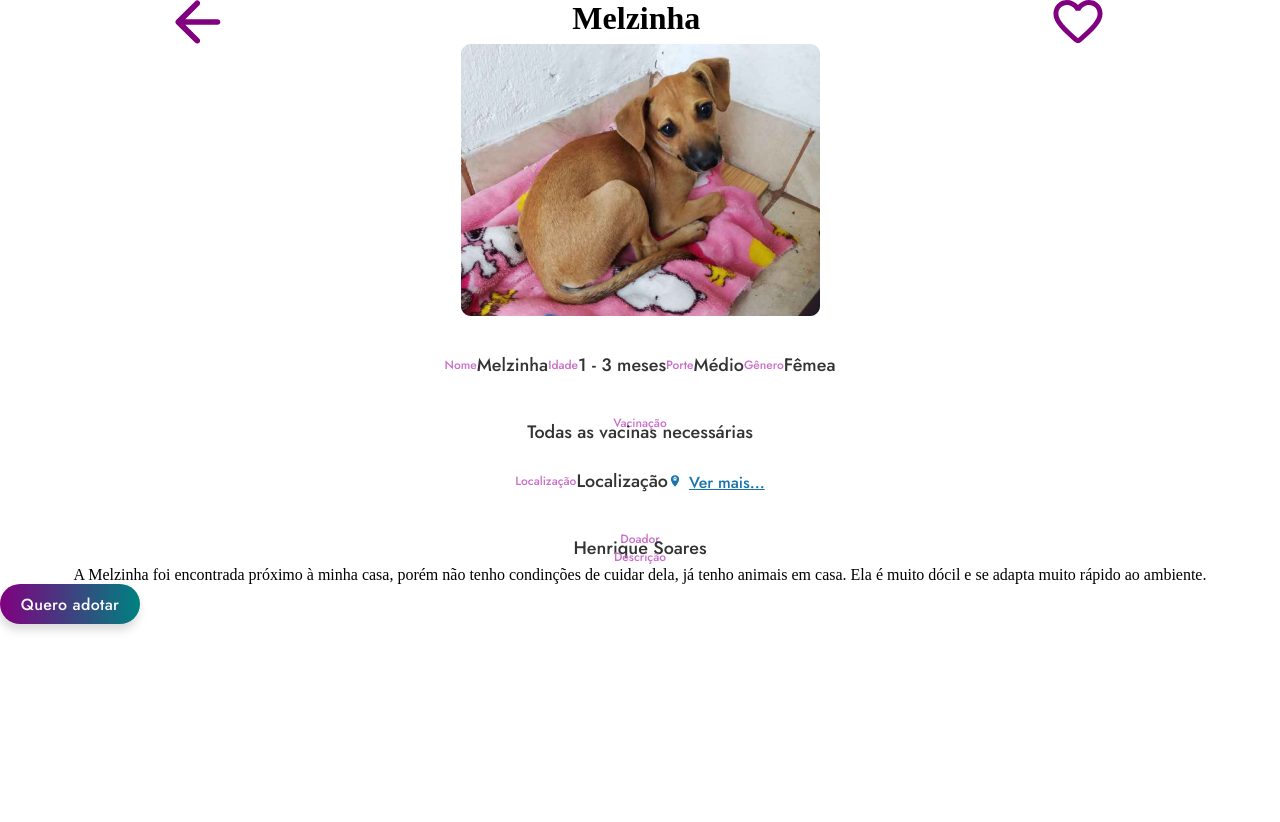
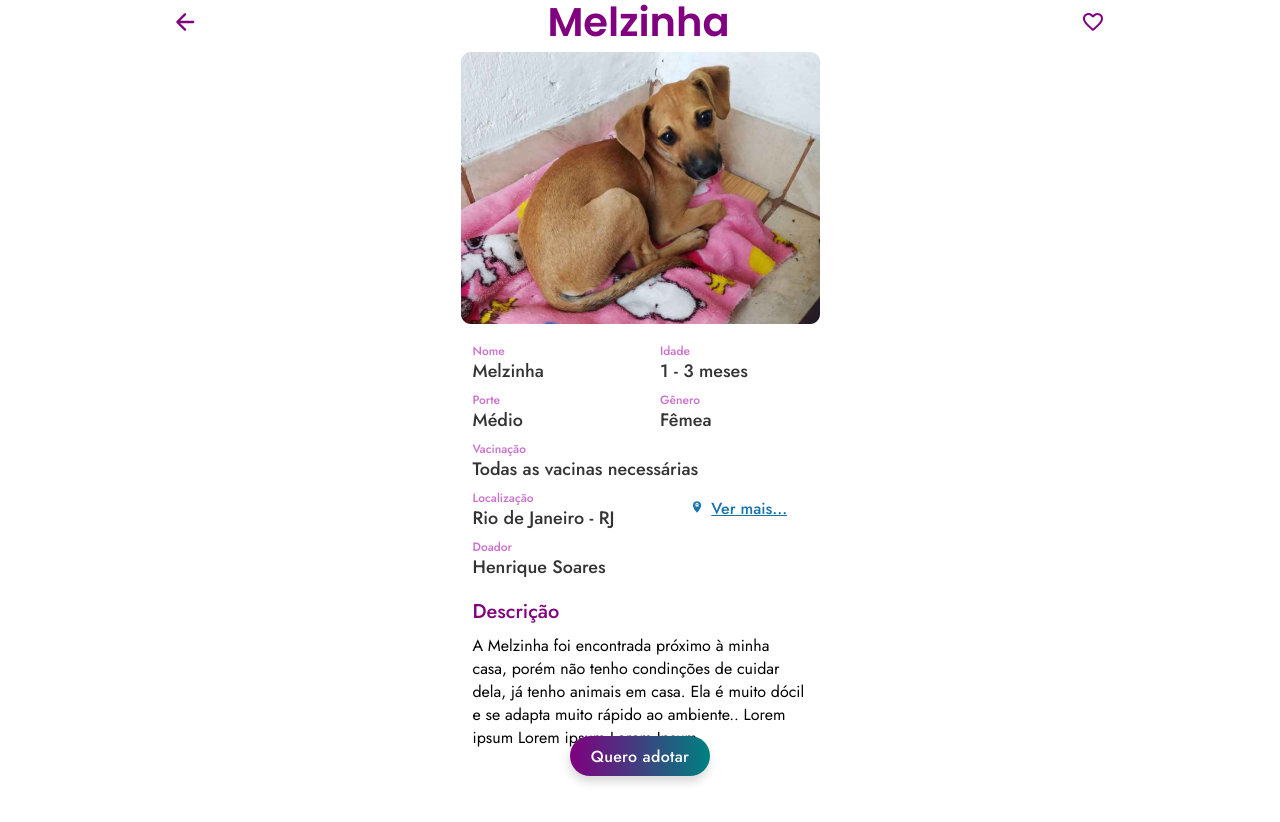
Before and after one commit to estartandodevs-course/Busquepet, a React (Create React App) app: page /dados-do-contato in a window 1280 px wide. Shown: the top 822 px of the page. Before the commit the page ends 800 px from the top, so only its background shows below. Built offline with nearby package versions, Linux system fonts and the light colour scheme.

Commit message:
Criado pet detalhes e feito componetes

```diff
--- a/src/App.js
+++ b/src/App.js
@@ -3,7 +3,7 @@ import React from 'react';
 import './app.scss'
 // import { useState } from 'react';
 // import { Select } from './components/select/Index';
-// import Icone from './assets/images/Coracao.svg';
+ import Icone from './assets/images/Coracao.svg';
 // import Routes from './components/Routes';
 // import LocationData from './pages/cadastro-do-doador/cadastro-dados-localizacao';
 import PetDetail from './pages/perfil-pet/detalhe-perfil-pet/index';
@@ -18,10 +18,10 @@ function App() {
 		<div className="App">
 			{/* <DonorRegister /> */}
 			{/* <LocationData/> */}
-			<PetDetail titleName="Melzinha" dogImage={Melzinha} description="A Melzinha foi encontrada próximo à minha casa, porém não tenho condinções de cuidar dela, já tenho animais em casa. Ela é muito dócil e se adapta muito rápido ao ambiente."></PetDetail>
+			<PetDetail dogImage={Melzinha} description="A Melzinha foi encontrada próximo à minha casa, porém não tenho condinções de cuidar dela, já tenho animais em casa. Ela é muito dócil e se adapta muito rápido ao ambiente.. Lorem ipsum Lorem ipsum Lorem Ipsum."></PetDetail>
 			{/* <Routes /> */}
-			{/* <Button name="Vamos" icon={Icone} class="purple"></Button>
-			<Select type="estado" /> */}
+			 {/* <Button name="Fazer" identifier="green"></Button> */}
+			{/*<Select type="estado" /> */}
 
 		</div>
 	);
--- a/src/components/Button/Button.scss
+++ b/src/components/Button/Button.scss
@@ -1,5 +1,4 @@
 @import url('https://fonts.googleapis.com/css2?family=Jost:wght@500&display=swap');
-
 %buttonStyle{
     width: 140px;
     height: 40px;
@@ -48,10 +47,14 @@
 .white{
     @extend %buttonStyle;
 
+    .text-button{
+        color: #800080 ;
+    }
+
     &:enabled{
         background:#FBFBFB;
         border: 1.5px solid #800080;
-        color: #800080;
+
 
         img{
             display: none;
@@ -98,4 +101,25 @@
             }
         }
     }
+
+
 }
+
+.whiteGreen{
+    @extend %buttonStyle;
+    .text-button{
+        color: #008080 ;
+    }
+    &:enabled{
+        background:#FBFBFB;
+        border: 1.5px solid #00CCCC;
+
+    img{
+        display: none;
+    }
+
+    &:hover{
+        //Ver se tem no figma
+    }
+}
+}
--- a/src/components/Button/index.jsx
+++ b/src/components/Button/index.jsx
@@ -6,7 +6,7 @@ export default function Button (props) {
     const {identifier, icon, name, onClick, disabled} = props;
     return(
         <div>
-            <button className={identifier} onClick={onClick} disabled={disabled} >
+            <button className={identifier} onClick={onClick}  >
                 <div className="button-Dad">
                         <Text type="textbutton">{name}</Text>
                     <img className="Icons" src={icon} alt="Icon"/>
--- /dev/null
+++ b/src/components/header-tela-adocao/Style.scss
@@ -0,0 +1,49 @@
+@import url('https://fonts.googleapis.com/css2?family=Poppins:wght@600&display=swap');
+
+%headerStyle{
+    display: flex;
+    width: 100%;
+    justify-content: space-around;
+    align-items: center;
+    height: 44px;
+    font-family: 'Poppins', sans-serif;
+    font-style: normal;
+    font-weight: 600;
+    font-size: 20px;
+    font-style: normal;
+
+    img{
+        cursor: pointer;
+    }
+}
+
+.headerWhite{
+    @extend %headerStyle;
+    color: #800080;
+}
+
+.headerGreen{
+    @extend %headerStyle;
+    justify-content: space-around;
+    color: #FBFBFB;
+    background: linear-gradient(90.79deg, #008080 0%, #800080 100%);
+
+    img{
+        &:first-child{
+           opacity: 0;
+           cursor:default;
+        }
+    }
+}
+
+.headerDonor{
+    @extend %headerStyle;
+    color: #800080;
+
+    img{
+        &:last-child{
+            opacity: 0;
+            cursor:default;
+        }
+    }
+}
--- /dev/null
+++ b/src/components/header-tela-adocao/index.jsx
@@ -0,0 +1,16 @@
+import './Style.scss'
+
+export default function HeaderAdoption(props){
+
+    const {titleName, imageOne,imageTwo,identification} = props;
+
+    return(
+        <>
+        <header className={identification}>
+                <img src={imageOne} alt="seta volta"/>
+                <h1>{titleName}</h1>
+                <img src={imageTwo} alt="coracao"/>
+            </header>
+        </>
+    )
+}
--- a/src/components/text-description/Style.scss
+++ b/src/components/text-description/Style.scss
@@ -6,8 +6,7 @@ h2{
     font-style: normal;
     font-weight: 500;
     font-size: 12px;
-
-
+    margin-bottom: 3px;
 }
 
 span{
--- a/src/pages/perfil-pet/detalhe-perfil-pet/Style.scss
+++ b/src/pages/perfil-pet/detalhe-perfil-pet/Style.scss
@@ -3,13 +3,6 @@
 *{
     margin: 0;
     padding: 0;
-}
-
-header{
-    display: flex;
-    width: 100%;
-    justify-content: space-around;
-    height: 44px;
 }
 
 main{
@@ -19,14 +12,31 @@ main{
 
 
     img{
+        max-width: 359px;
+        height: 272px;
+        padding: 8px 2%;
         margin: 0 auto;
-    }
     }
 
     .dogData{
-    padding: 40px;
+        max-width: 375px;
+        margin: 0px auto;
         display: flex;
-    align-items: center;
+        flex-wrap: wrap;
+
+        .dogCerto{
+            flex: 1 1 100px;
+            margin: 10px 10px 0px 20px;
+
+            &:nth-of-type(5){
+                flex: 1 1 300px;
+            }
+
+            &:nth-of-type(7){
+                text-align: center;
+                align-self: center;
+            }
+        }
     }
 
     a{
@@ -45,3 +55,49 @@ a{
             margin-right: 6.92px;
         }
     }
+
+    .description{
+        display: flex;
+        flex-direction: column;
+        max-width: 335px;
+
+
+
+        h3{
+            margin-top: 20px;
+            margin-bottom: 8px;
+            color: #800080;
+            font-family: Jost;
+            font-style: normal;
+            font-weight: 500;
+            font-size: 20px;
+        }
+
+        .paragraph{
+            font-family: Jost;
+            font-style: normal;
+            font-weight: normal;
+            font-size: 16px;
+            line-height: 23px;
+            margin-bottom: 24px;
+        }
+
+
+    }
+
+    #position{
+
+        position: sticky;
+        bottom: 0;
+        background: -moz-linear-gradient(top, transparent 0%, transparent 100%);
+        background: -webkit-linear-gradient(top, transparent 0%,transparent 100%);
+        background: linear-gradient(to bottom, transparent 0%,transparent 100%);
+
+    }
+
+    button{
+        justify-content: center;
+        margin-bottom: 24px;
+     }
+
+}
--- a/src/pages/perfil-pet/detalhe-perfil-pet/index.jsx
+++ b/src/pages/perfil-pet/detalhe-perfil-pet/index.jsx
@@ -3,42 +3,75 @@ import TextDescription from '../../../components/text-description/index';
 import Button from '../../../components/Button/index'
 import imageArrow from '../../../assets/images/arrowPurple.svg'
 import purpleHeart from '../../../assets/images/purpleHeart.svg'
+import HeaderAdoption from '../../../components/header-tela-adocao';
+import accountCircle from '../../../assets/images/accountCircle.svg'
 
 export default function PetDetail(props){
 
 
-    const {titleName, dogImage, description} = props;
+    const {dogImage, description} = props;
 
     return(
         <>
-            <header>
+            {/* <header>
                 <img src={imageArrow} alt="seta volta"/>
                 <h1>{titleName}</h1>
                 <img src={purpleHeart} alt="coracao"/>
-            </header>
+            </header> */}
+
+            <HeaderAdoption imageOne={imageArrow} titleName="Melzinha" imageTwo={purpleHeart} identification="headerWhite"></HeaderAdoption>
 
             <main>
                 <img src={dogImage} alt="cachorro imagem"/>
 
                 <div className="dogData">
+
+                    <div className="dogCerto">
                         <TextDescription title="Nome" description="Melzinha" />
+                    </div>
+
+                    <div className="dogCerto">
                         <TextDescription title="Idade" description="1 - 3 meses" />
+                    </div>
+
+                    <div className="dogCerto">
                         <TextDescription title="Porte" description="Médio" />
+                    </div>
+
+                    <div className="dogCerto">
                         <TextDescription title="Gênero" description="Fêmea" />
                     </div>
+
+                    <div className="dogCerto">
                         <TextDescription title="Vacinação" description="Todas as vacinas necessárias" />
-                <div className="dogData">
-                    <TextDescription title="Localização" description="Localização"/>
+                    </div>
+
+                    <div className="dogCerto">
+                        <TextDescription title="Localização" description="Rio de Janeiro - RJ"/>
+                    </div>
+
+                    <div className="dogCerto">
                         <span><a href="#">Ver mais...</a></span>
                     </div>
 
+                    <div className="dogCerto">
                         <TextDescription title="Doador" description="Henrique Soares"/>
+                    </div>
+                </div>
 
-                <h2>Descrição</h2>
-                <p>{description}</p>
+                <section className='description'>
+                    <h3>Descrição</h3>
+                    <p className="paragraph">{description}</p>
+
+                </section>
+
+                <div id="position">
+                    <Button identifier="gradient" name="Quero adotar"></Button>
+                </div>
+
+
             </main>
 
-            <Button identifier="gradient" name="Quero adotar"></Button>
 
         </>
     )
```
Also changed, not shown: src/assets/images/accountCircle.svg (added). Lines whose indentation alone changed are shown as unchanged.
